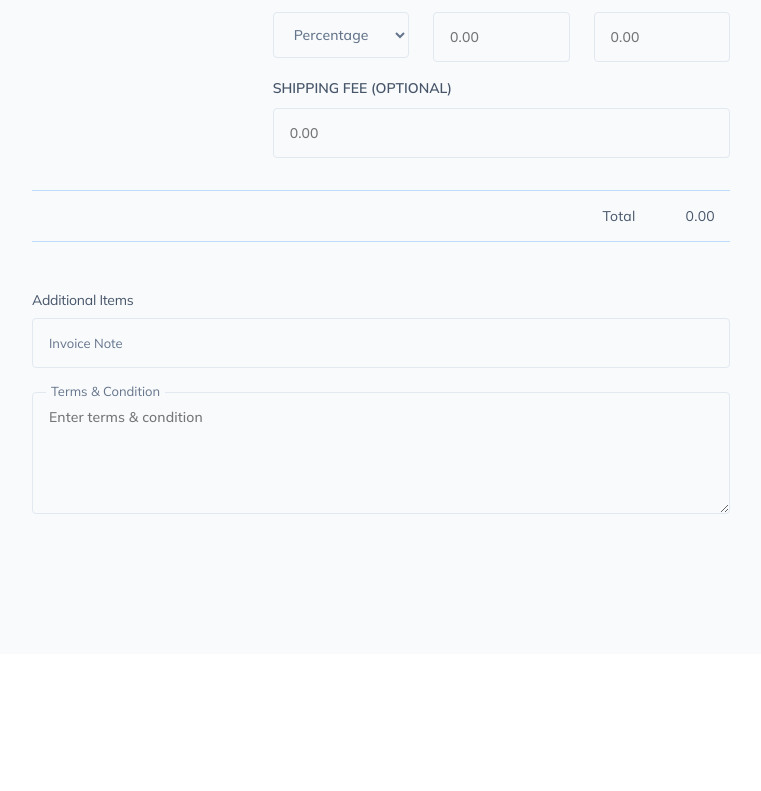
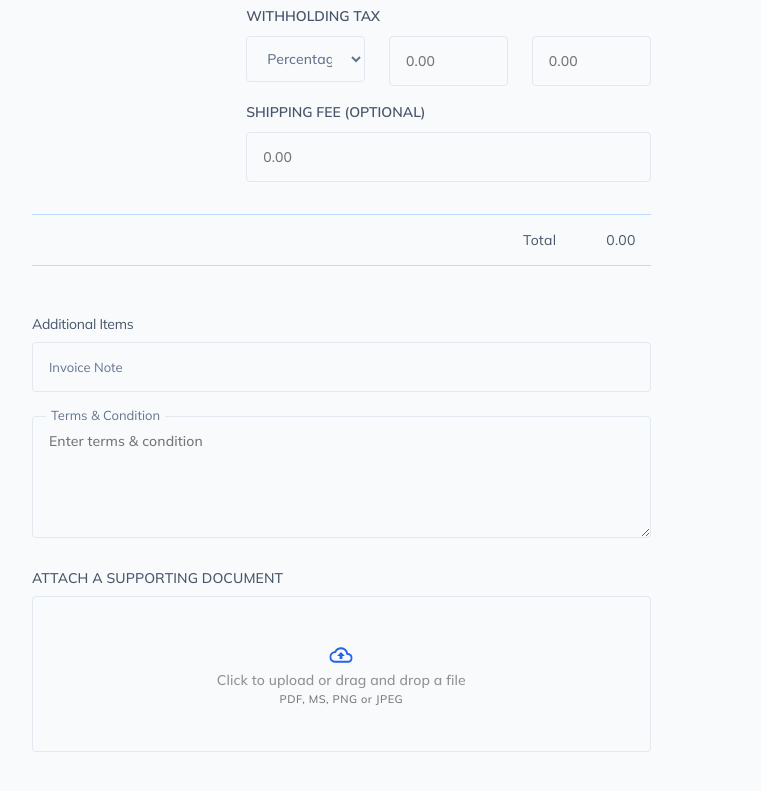
Before and after one commit to Oluwatoyinah/fuseERP, a React (Vite) app: page /invoice/1 in a window 1280 px wide. Shown: the part 1039-1830 px from the top of the page, without its empty margins (264-1025 px from the left). Before the commit the page ends 1693 px from the top, so only its background shows below. Built offline with nearby package versions, Linux system fonts and the light colour scheme.

Commit message:
feat: all done

```diff
--- a/src/assets/styles/_config.scss
+++ b/src/assets/styles/_config.scss
@@ -16,6 +16,8 @@ $grey-5: #334155;
 $grey-6: #1e293b;
 $grey-7: #e2e8f0;
 $grey-8: #0f172a;
+$grey-9: #919094;
+$grey-10: #77777a;
 $grey-transparent: #f8fafc;
 $yellow-transparent: #fffbeb;
 $blue-transparent: #eff6ff;
--- a/src/assets/styles/_dashboard-pages.scss
+++ b/src/assets/styles/_dashboard-pages.scss
@@ -532,7 +532,7 @@
         border-bottom: 1px solid $light-blue-3;
         width: 100%;
         height: 4px;
-        margin: 12px 0 24px;
+        margin: 24px 0 24px;
       }
 
       .item {
@@ -570,6 +570,16 @@
           line-height: 20px;
           letter-spacing: 0.25px;
         }
+      }
+
+      .upload-label {
+        color: $grey-1;
+        font-size: 14px;
+        font-style: normal;
+        font-weight: 500;
+        line-height: 20px;
+        letter-spacing: 0.1px;
+        text-transform: uppercase;
       }
 
       .total-box {
--- a/src/assets/styles/_dashboard.scss
+++ b/src/assets/styles/_dashboard.scss
@@ -206,7 +206,7 @@
     &-main-content {
       width: 100vw;
       &-top-bar {
-        padding: 16px 30px;
+        padding: 16px 18px;
         border-bottom: 1px solid $grey-4;
         background: $white;
 
--- a/src/assets/styles/style.scss
+++ b/src/assets/styles/style.scss
@@ -57,3 +57,65 @@ body {
 .table-responsive::-webkit-scrollbar {
   width: 13px !important;
 }
+
+.file-upload-container {
+  display: flex;
+  flex-direction: column;
+  align-items: center;
+  justify-content: center;
+  width: 100%;
+  border-radius: 4px;
+  border: 1px solid $grey-7;
+  padding: 24px;
+  outline: none;
+  color: $grey-2;
+  background-color: transparent;
+}
+
+.custom-upload-label {
+  cursor: pointer;
+  display: flex;
+  flex-direction: column;
+  align-items: center;
+  justify-content: center;
+  padding: 20px;
+  // border: 2px dashed #ccc;
+  border-radius: 8px;
+}
+
+.upload-icon img {
+  width: 24px;
+  height: 24px;
+}
+
+.upload-text {
+  text-align: center;
+  span {
+    color: $grey-9;
+    font-size: 14px;
+    font-style: normal;
+    font-weight: 500;
+    line-height: 20px;
+    letter-spacing: 0.1px;
+  }
+
+  p {
+    color: $grey-10;
+    font-size: 11px;
+    font-style: normal;
+    font-weight: 500;
+    line-height: 16px; /* 145.455% */
+    letter-spacing: 0.5px;
+  }
+}
+
+.selected-file {
+  margin-top: 20px;
+  text-align: center;
+}
+
+/* Optional: Style the selected file text */
+#file-name {
+  font-weight: bold;
+  color: #333;
+}
--- /dev/null
+++ b/src/components/FileUpload.jsx
@@ -0,0 +1,41 @@
+import React, { useState } from "react";
+import { dashboardIcons } from "../data-store/store";
+
+const { Upload } = dashboardIcons;
+const FileUpload = () => {
+  const [selectedFile, setSelectedFile] = useState(null);
+
+  const handleFileChange = (e) => {
+    const file = e.target.files[0];
+    setSelectedFile(file);
+  };
+
+  return (
+    <div className="file-upload-container">
+      <label htmlFor="file-upload-input" className="custom-upload-label">
+        <div className="upload-icon">
+          <img src={Upload} alt="Upload Icon" />
+        </div>
+        <div className="upload-text">
+          <span>Click to upload or drag and drop a file</span>
+          <p>PDF, MS, PNG or JPEG</p>
+        </div>
+      </label>
+      <input
+        type="file"
+        id="file-upload-input"
+        className="file-upload-input"
+        accept=".pdf,.doc,.docx"
+        onChange={handleFileChange}
+        style={{ display: "none" }}
+      />
+      {selectedFile && (
+        <div className="selected-file">
+          <p>Selected File: {selectedFile.name}</p>
+        </div>
+      )}
+    </div>
+  );
+};
+
+export default FileUpload;
--- a/src/data-store/store.js
+++ b/src/data-store/store.js
@@ -21,6 +21,7 @@ import BlueCheck from "../assets/icons/blue-check.svg";
 import BlackCheck from "../assets/icons/black-check.svg";
 import StickyNote from "../assets/icons/sticky-note.svg";
 import BlueAdd from "../assets/icons/blue-add.svg";
+import Upload from "../assets/icons/upload.svg";
 
 export const dashboardIcons = {
   Logo,
@@ -46,4 +47,5 @@ export const dashboardIcons = {
   BlueCheck,
   StickyNote,
   BlueAdd,
+  Upload,
 };
--- a/src/pages/dashboard/DashboardPages/InvoiceDetails.jsx
+++ b/src/pages/dashboard/DashboardPages/InvoiceDetails.jsx
@@ -1,5 +1,6 @@
 import React from "react";
 import { Link } from "react-router-dom";
+import FileUpload from "../../../components/FileUpload";
 import Button from "../../../components/shared/Button";
 import { dashboardIcons } from "../../../data-store/store";
 
@@ -16,8 +17,8 @@ const {
 const InvoiceDetails = () => {
   return (
     <div className="invoice-details-page">
-      <div className="row">
-        <div className="col-xl-9">
+      <div className="row gx-0">
+        <div className="col-xxl-9 col-xl-8">
           <div className="first-box">
             <div className="first-box-tab">
               <div className=" d-flex align-items-center gap-2">
@@ -125,7 +126,7 @@ const InvoiceDetails = () => {
                   </div>
                 </div>
 
-                <div className="col-lg-12 mb-2">
+                <div className="col-lg-12">
                   <div class="input-select-box">
                     <select name="" id="">
                       <option value="">Select Preferred Currency</option>
@@ -351,12 +352,21 @@ const InvoiceDetails = () => {
                       </label>
                     </div>
                   </div>
+
+                  <div className="col-12 mb-5">
+                    <h6 className="text-uppercase upload-label mb-2">
+                      Attach a supporting Document
+                    </h6>
+                    <div>
+                      <FileUpload />
+                    </div>
+                  </div>
                 </div>
               </form>
             </div>
           </div>
         </div>
-        <div className="col-xl-3 ">
+        <div className="col-xxl-3 col-xl-4">
           <div className="second-box d-none d-xl-block">
             <div className="second-box-header">
               {" "}
```
Also changed, not shown: src/assets/icons/upload.svg (added).
